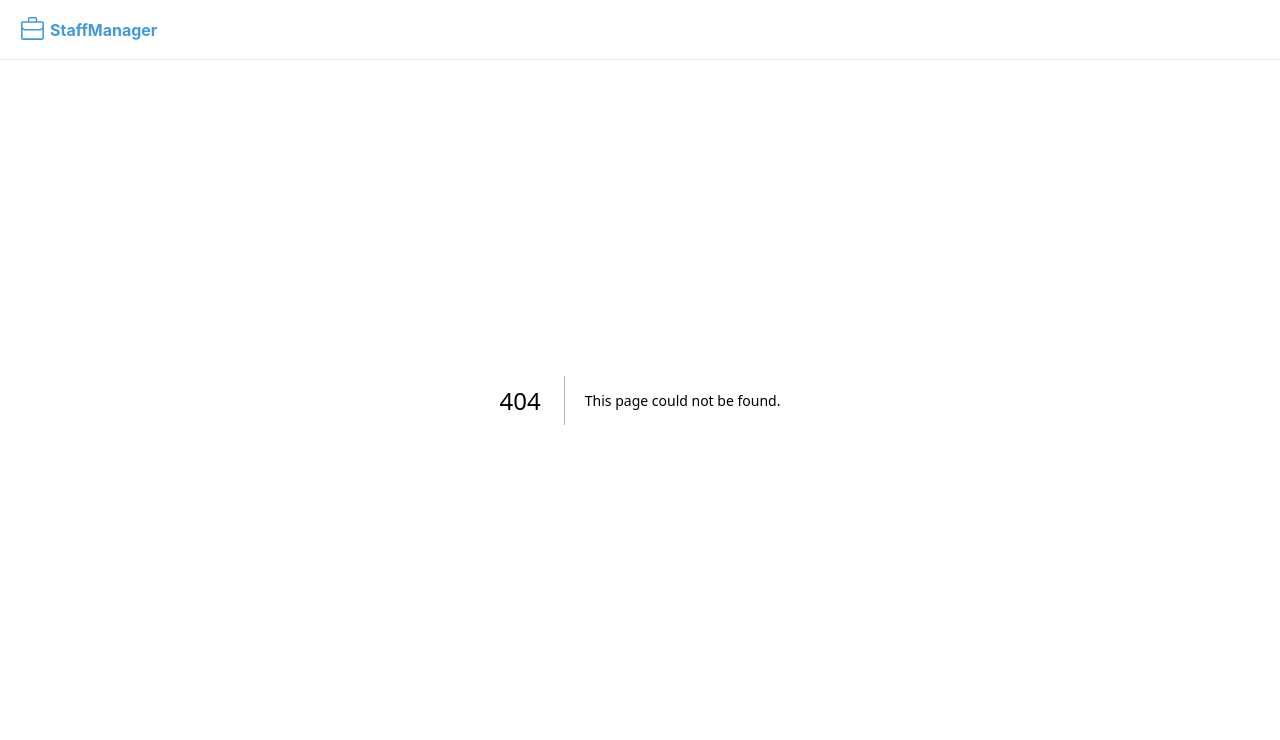
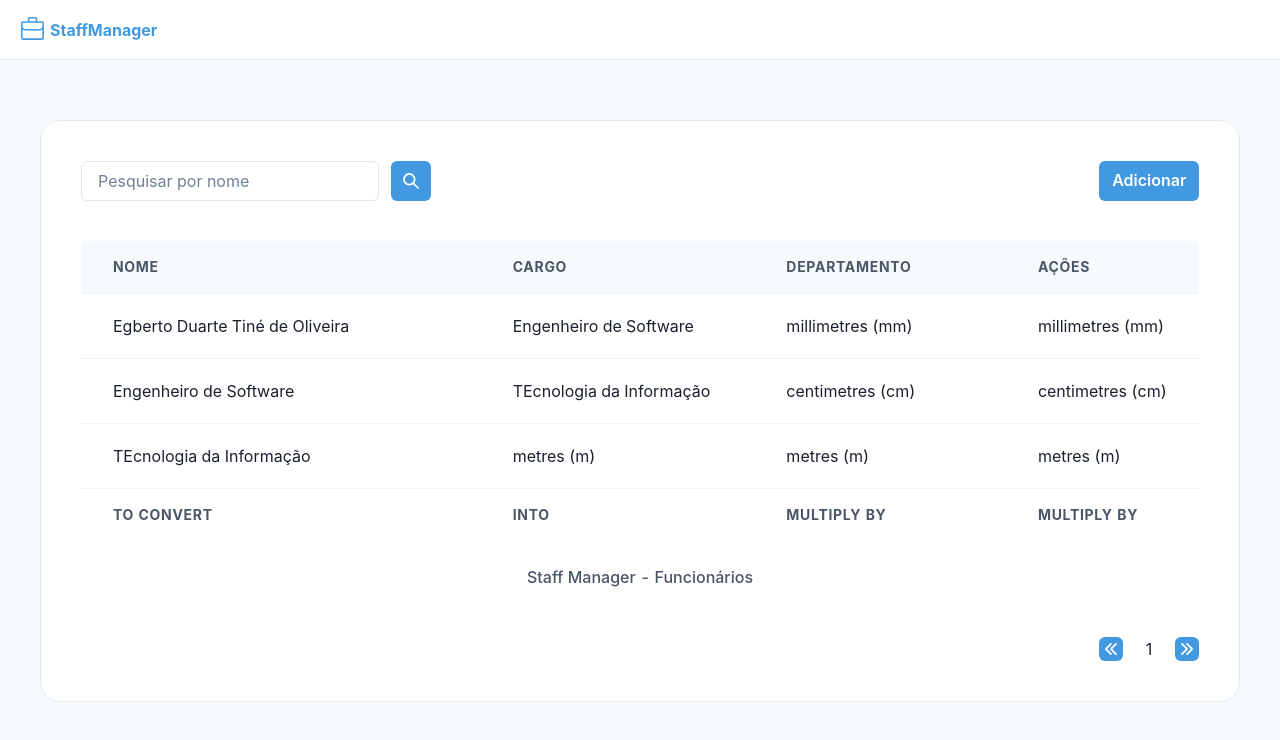
Before and after one commit to Oliveira-86/rbr_digital_test, a Next.js app in the folder frontend/: page /dashboard in a window 1280 px wide. Before the commit this address had no page. Shown: the top 740 px of the page. Built offline with nearby package versions, Linux system fonts and the light colour scheme.

Commit message:
create table component and dashboard page

```diff
--- /dev/null
+++ b/frontend/src/app/dashboard/page.tsx
@@ -0,0 +1,26 @@
+import React from 'react';
+import TableComp from '@/components/Table';
+import { Box } from '@chakra-ui/react';
+
+export default function DashBoard() {
+  return (
+    <Box
+      w="100%"
+      bg="gray.50"
+      py={120}
+      px={['20px', '25px', '30px', '35px', '40px']}
+    >
+      <Box
+        p={['20px', '25px', '30px', '35px', '40px']}
+        w="100%"
+        h="auto"
+        bg="white"
+        borderRadius={20}
+        borderWidth={1}
+        borderColor="gray.200"
+      >
+        <TableComp />
+      </Box>
+    </Box>
+  );
+}
--- /dev/null
+++ b/frontend/src/components/Table.tsx
@@ -0,0 +1,122 @@
+'use client';
+
+import {
+  Table as StyledTable,
+  Thead,
+  Tbody,
+  Tfoot,
+  Tr,
+  Th,
+  Td,
+  TableCaption,
+  TableContainer,
+  Button,
+  Input,
+  InputGroup,
+  IconButton,
+  InputLeftElement,
+  Flex,
+} from '@chakra-ui/react';
+import { ArrowLeftIcon, ArrowRightIcon, SearchIcon } from '@chakra-ui/icons';
+
+export default function Table() {
+  return (
+    <>
+      <Flex w="100%" display="flex" alignItems="center" justify="space-between">
+        <InputGroup
+          size={['200px', '200px', '350px', '350px', '350px']}
+          mb={20}
+        >
+          <InputLeftElement
+            width={['200px', '200px', '350px', '350px', '350px']}
+            gap={3}
+          >
+            <Input
+              width={['200px', '200px', '350px', '350px', '350px']}
+              type={'text'}
+              placeholder="Pesquisar por nome"
+            />
+            <IconButton
+              bg={'blue.400'}
+              color="white"
+              aria-label="Search database"
+              icon={<SearchIcon />}
+              size="md"
+            />
+          </InputLeftElement>
+        </InputGroup>
+
+        <Button bg="blue.400" color="white" mb={10}>
+          Adicionar
+        </Button>
+      </Flex>
+      <TableContainer>
+        <StyledTable size={['sm', 'sm', 'sm', 'md', 'lg']} variant="simple">
+          <TableCaption>Staff Manager - Funcionários</TableCaption>
+          <Thead bg="gray.50" borderRadius={8}>
+            <Tr>
+              <Th w="40%">Nome</Th>
+              <Th w="25%">Cargo</Th>
+              <Th w="25%">Departamento</Th>
+              <Th w="10%">Ações</Th>
+            </Tr>
+          </Thead>
+          <Tbody>
+            <Tr>
+              <Td>Egberto Duarte Tiné de Oliveira</Td>
+              <Td>Engenheiro de Software</Td>
+              <Td>millimetres (mm)</Td>
+              <Td>millimetres (mm)</Td>
+            </Tr>
+            <Tr>
+              <Td>Engenheiro de Software</Td>
+              <Td>TEcnologia da Informação</Td>
+              <Td>centimetres (cm)</Td>
+              <Td>centimetres (cm)</Td>
+            </Tr>
+            <Tr>
+              <Td>TEcnologia da Informação</Td>
+              <Td>metres (m)</Td>
+              <Td>metres (m)</Td>
+              <Td>metres (m)</Td>
+            </Tr>
+          </Tbody>
+          <Tfoot>
+            <Tr>
+              <Th>To convert</Th>
+              <Th>into</Th>
+              <Th>multiply by</Th>
+              <Th>multiply by</Th>
+            </Tr>
+          </Tfoot>
+        </StyledTable>
+      </TableContainer>
+
+      <Flex w="100%" flex="flex" justify="flex-end" mt={10}>
+        <Flex
+          w={100}
+          display="flex"
+          align="center"
+          justify="space-between"
+          gap={5}
+        >
+          <IconButton
+            bg={'blue.400'}
+            color="white"
+            aria-label="Search database"
+            icon={<ArrowLeftIcon />}
+            size="xs"
+          />
+          <Flex>1</Flex>
+          <IconButton
+            bg={'blue.400'}
+            color="white"
+            aria-label="Search database"
+            icon={<ArrowRightIcon />}
+            size="xs"
+          />
+        </Flex>
+      </Flex>
+    </>
+  );
+}
```
Also changed, not shown: frontend/src/app/page.tsx (+2 -7 lines).
